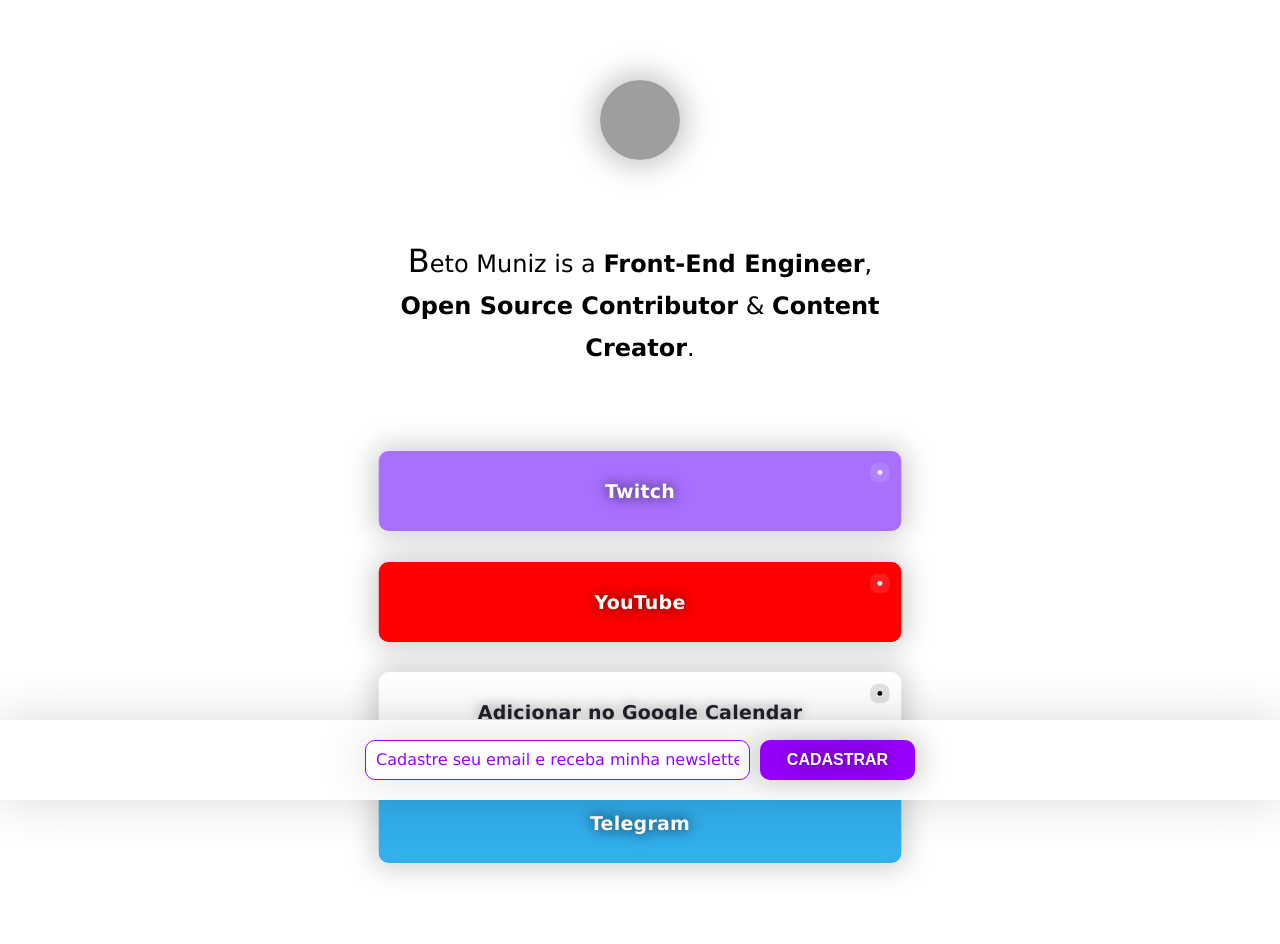
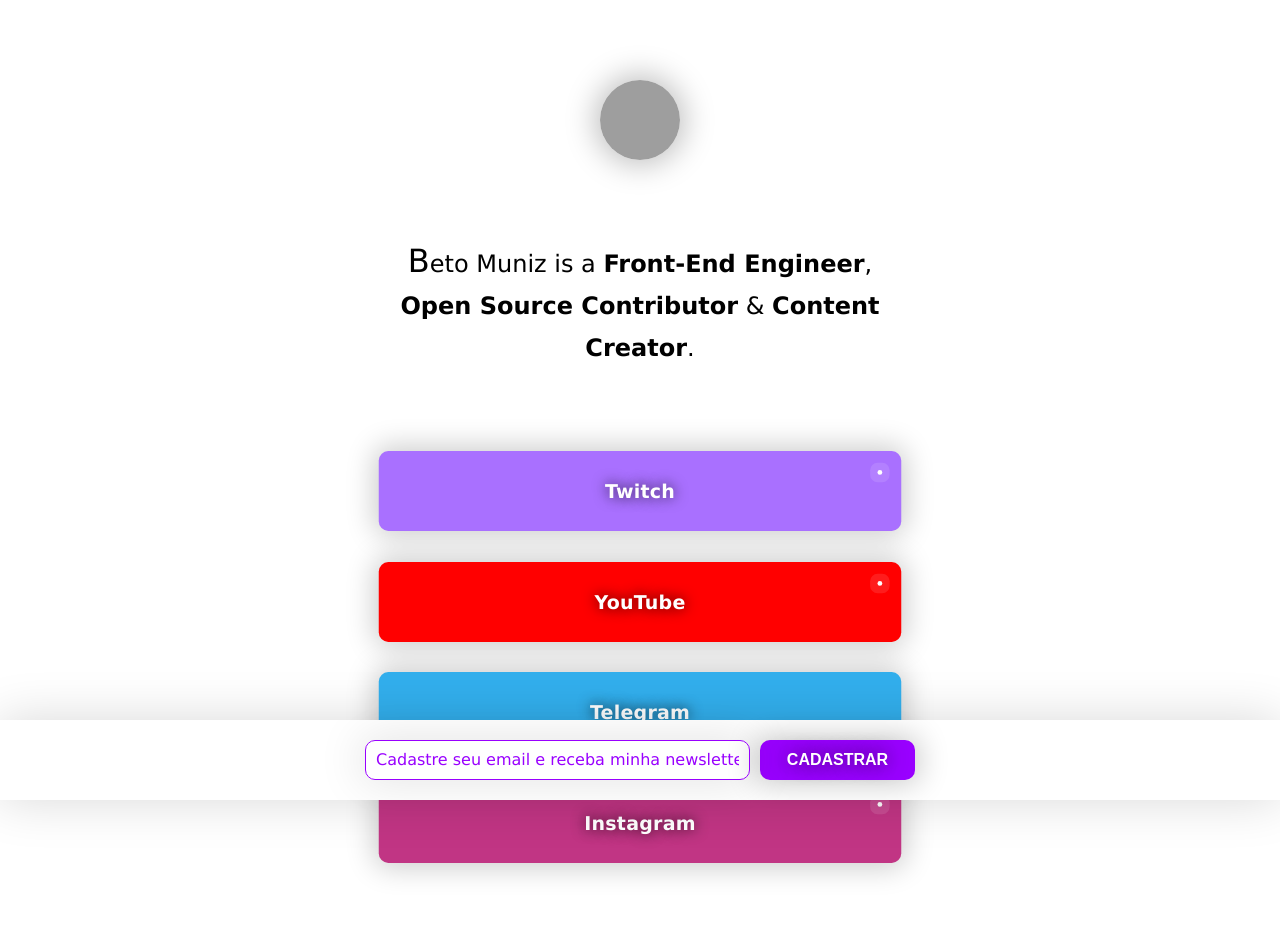
Before and after one commit to obetomuniz/betomuniz.com, a Next.js app: page /lives in a window 1280 px wide. Shown: the top 944 px of the page. Built offline with nearby package versions, Linux system fonts and the light colour scheme; grey boxes are pictures that could not be loaded.

Commit message:
Remove outdated links

```diff
--- a/src/pages/lives/index.js
+++ b/src/pages/lives/index.js
@@ -31,16 +31,16 @@
     href: "https://www.youtube.com/c/betomuniz",
     pin: true,
   },
-  {
-    theme: {
-      color: `BLACK_COLOR`,
-      bg: `WHITE_COLOR`,
-      textAlt: true,
-    },
-    text: "Adicionar no Google Calendar",
-    href: `https://betomuniz.com/add-to-calendar`,
-    altPin: true,
-  },
+  // {
+  //   theme: {
+  //     color: `BLACK_COLOR`,
+  //     bg: `WHITE_COLOR`,
+  //     textAlt: true,
+  //   },
+  //   text: "Adicionar no Google Calendar",
+  //   href: `https://betomuniz.com/add-to-calendar`,
+  //   altPin: true,
+  // },
   {
     theme: {
       color: `WHITE_COLOR`,
@@ -49,15 +49,15 @@
     text: "Telegram",
     href: "https://t.me/obetomuniz",
   },
-  // {
-  //   theme: {
-  //     color: `WHITE_COLOR`,
-  //     bg: `INSTAGRAM_COLOR`,
-  //   },
-  //   text: "Instagram",
-  //   href: "https://www.instagram.com/obetomuniz/",
-  //   pin: true,
-  // },
+  {
+    theme: {
+      color: `WHITE_COLOR`,
+      bg: `INSTAGRAM_COLOR`,
+    },
+    text: "Instagram",
+    href: "https://www.instagram.com/obetomuniz/",
+    pin: true,
+  },
 ];
 
 const Lives = (props) => {
```
Also changed, not shown: vercel.json.
